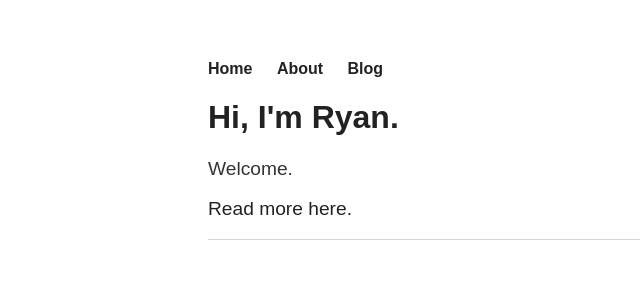
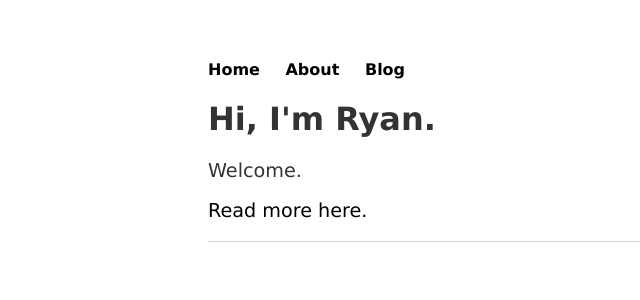
Before and after one commit to momentaryanblog/momentaryanblog.github.io, a Jekyll site: the page built from index.html, in a window 1280 px wide. Shown: the top 300 px of the page, without its empty margins (112-752 px from the left). Built offline with Jekyll 4.4.1, drawn with Linux system fonts in a browser that asks for light colours.

Commit message:
Update main.css

```diff
--- a/css/main.css
+++ b/css/main.css
@@ -3,7 +3,7 @@ body {
     width: 50%;
 }
 nav ul, footer ul {
-    font-family:'Arial', 'Sans-Serif';
+    font-family:'Verdana', 'Sans-Serif';
     padding: 0px;
     list-style: none;
     font-weight: bold;
@@ -14,24 +14,24 @@ nav ul li, footer ul li {
 }
 a {
     text-decoration: none;
-    color: #222;
+    color: #000000;
 }
 a:hover {
     text-decoration: underline;
 }
 h1 {
     font-size: 2.0em;
-    font-family:'Arial', 'Sans-Serif';
-    color: #222;
+    font-family:'Verdana', 'Sans-Serif';
+    color: #333333;
 }
 h2 {
     font-size: 1.5em;
-    font-family:'Arial', 'Sans-Serif';
-    color: #222;
+    font-family:'Verdana', 'Sans-Serif';
+    color: #333333;
 }
 p {
     font-size: 1.2em;
-    font-family:'Arial', 'Sans-Serif';
+    font-family:'Verdana', 'Sans-Serif';
     line-height: 1.1em;
     color: #333;
 }
```
